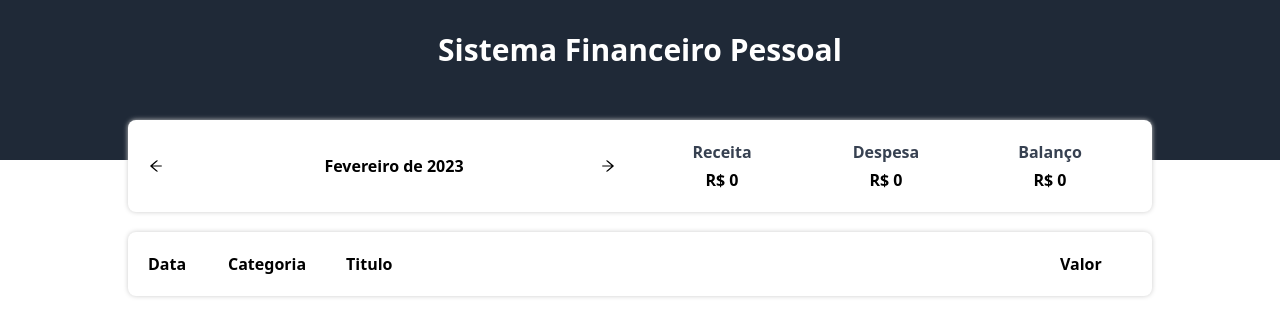
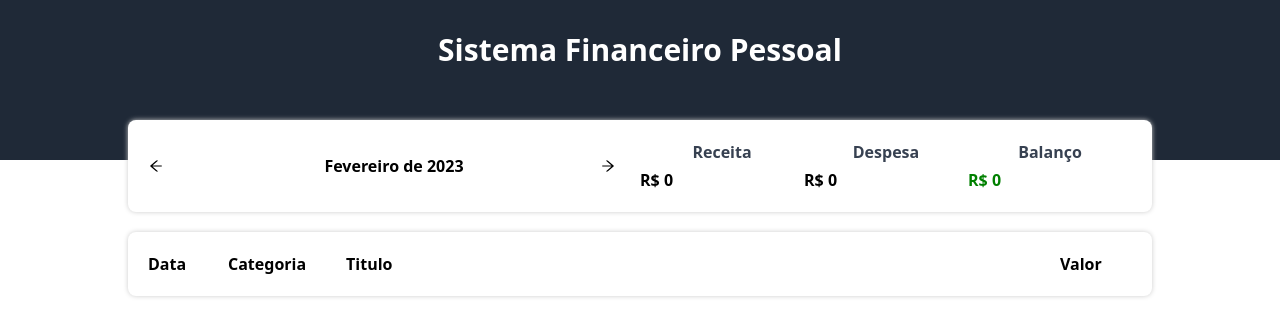
Before and after one commit to FelipeSousaRocha/Sistema-de-Fina-as-Pessoais, a React (Vite) app in the folder SFP/: page / in a window 1280 px wide. Shown: the top 336 px of the page. Built offline with nearby package versions, Linux system fonts and the light colour scheme.

Commit message:
Fim do componente resumeITem e infoArea

```diff
--- a/SFP/src/App.tsx
+++ b/SFP/src/App.tsx
@@ -20,19 +20,19 @@ function App() {
   );//Caso um desses Estados se modifique
 
   useEffect(()=>{
-    let income = 0;
-    let expanse = 0;
+    let incomeCount = 0;
+    let expanseCount = 0;
 
     for (let i in filteredList) {
       if (categories[filteredList[i].category].expense) {
-        expanse += filteredList[i].value;
+        expanseCount += filteredList[i].value;
       } else{
-        income += filteredList[i].value;
+        incomeCount += filteredList[i].value;
       }
     }
 
-    setIncome(income);
-    setExpanse(expanse);
+    setIncome(incomeCount);//atualiza
+    setExpanse(expanse);//atualiza
 
   }, [filteredList])//Monitora a lista filtrada
   //Modificar as depesas
--- a/SFP/src/components/InfoArea/index.tsx
+++ b/SFP/src/components/InfoArea/index.tsx
@@ -37,7 +37,11 @@ export function InfoArea ({ currentMonth, onMonthChange, income, expanse }: Prop
             <div className="flex flex-1">
                 <ResumeItem title="Receita" value={income}/>
                 <ResumeItem title="Despesa" value={expanse}/>
-                <ResumeItem title="Balanço" value={income-expanse}/>
+                <ResumeItem
+                title="Balanço"
+                value={income-expanse}
+                color={(income-expanse) < 0 ? 'red' : 'green'}
+                />
             </div>
         </div>
     );
--- a/SFP/src/components/ResumeItem/index.tsx
+++ b/SFP/src/components/ResumeItem/index.tsx
@@ -1,14 +1,17 @@
+import * as C from './styles';
+
 type Props = {
     title: string;
     value: number;
+    color?: string;
 }
 
-export function ResumeItem({title, value}: Props) {
+export function ResumeItem({title, value, color}: Props) {
 
     return(
         <div className="flex-1">
             <div className="text-center font-bold text-gray-700 mb-1">{title}</div>
-            <div className="text-center font-bold text-black">R$ {value}</div>
+            <C.Info color={color}>R$ {value}</C.Info>
         </div>
     );
 }
--- /dev/null
+++ b/SFP/src/components/ResumeItem/styles.ts
@@ -0,0 +1,7 @@
+import styled from "styled-components";
+
+export const Info = styled.div<{ color?: string }>`
+    text-align = center;
+    font-weight: bold;
+    color ${props => props.color ?? '#000'};
+`;
```
